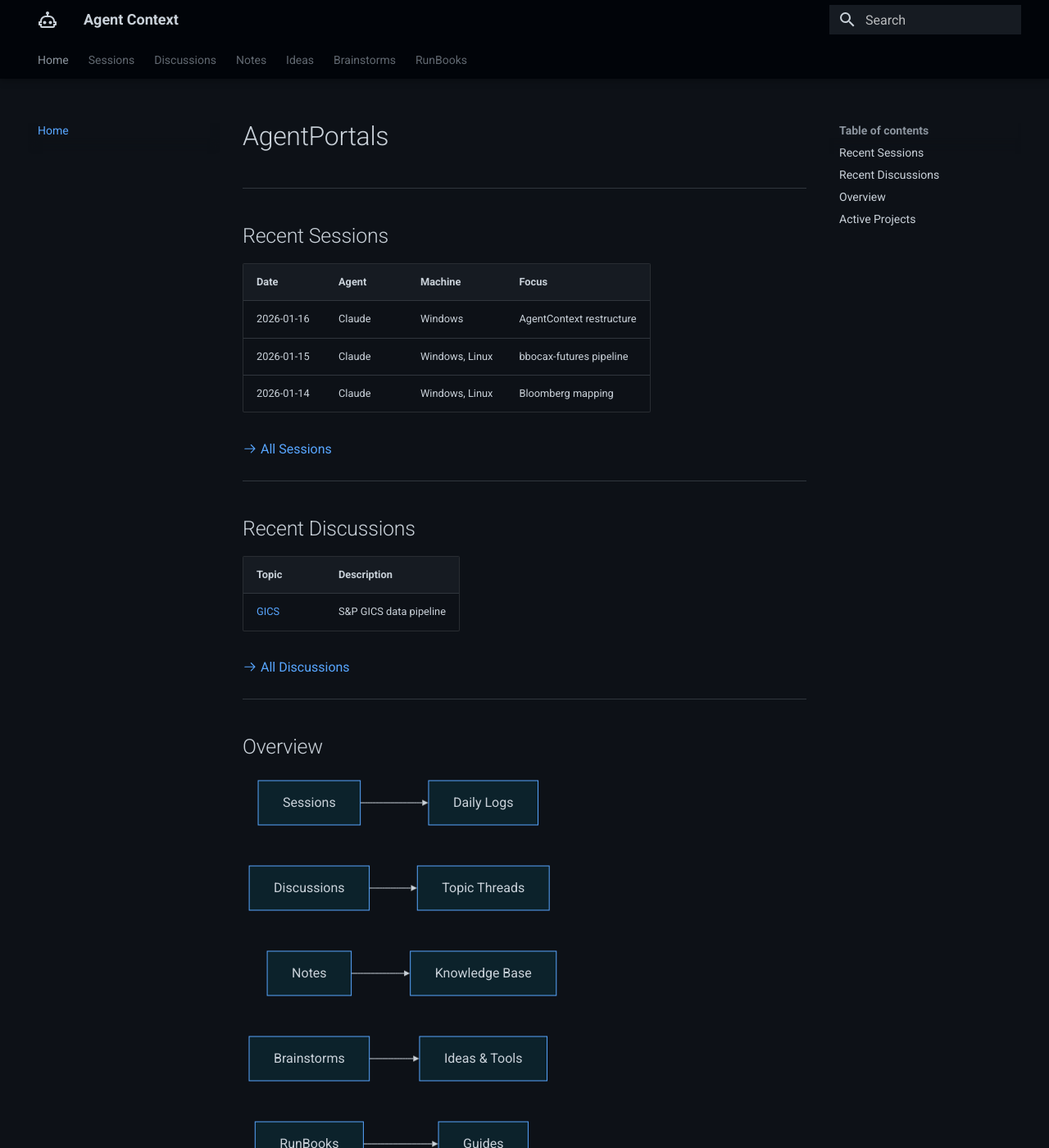
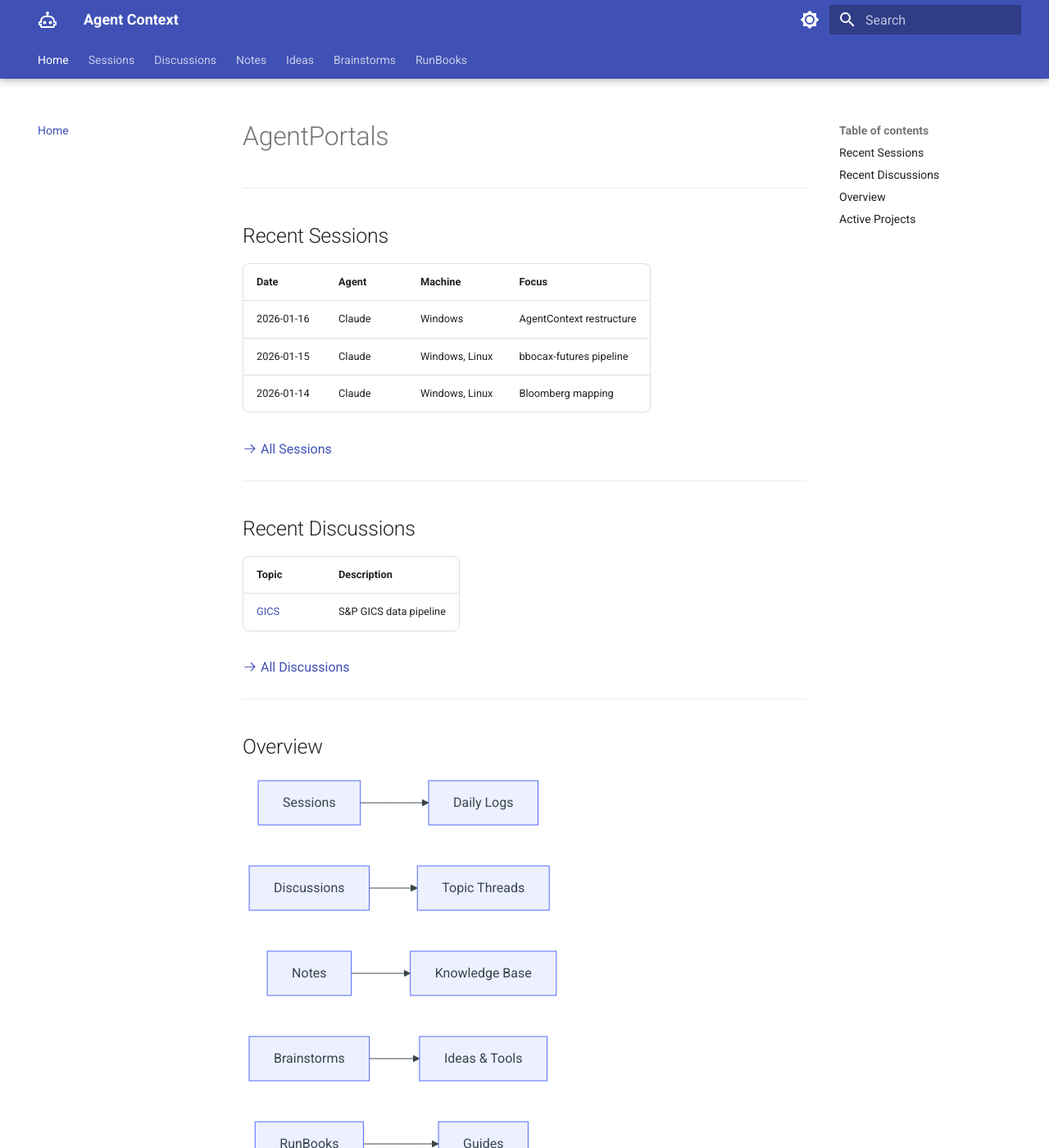
Before and after one commit to ThanuMahee12/AgentContext, an MkDocs documentation site: the page built from docs/index.md, in a window 1280 px wide and 1400 px high. Shown: the whole window at 82% size. Built offline with MkDocs 1.6.1 and Material for MkDocs 9.7.7, drawn with Linux system fonts in a browser that asks for light colours.

Commit message:
style: clean theme with light/dark toggle

```diff
--- a/docs/stylesheets/extra.css
+++ b/docs/stylesheets/extra.css
@@ -1,171 +1,48 @@
-/* Force dark theme everywhere */
-:root,
-[data-md-color-scheme="slate"] {
-  --md-primary-fg-color: #0d1117 !important;
-  --md-primary-fg-color--light: #161b22 !important;
-  --md-primary-fg-color--dark: #010409 !important;
-  --md-primary-bg-color: #c9d1d9 !important;
-  --md-accent-fg-color: #58a6ff !important;
-  --md-default-bg-color: #0d1117 !important;
-  --md-default-fg-color: #c9d1d9 !important;
-  --md-default-fg-color--light: #8b949e !important;
-  --md-default-fg-color--lighter: #6e7681 !important;
-  --md-code-bg-color: #161b22 !important;
-  --md-code-fg-color: #c9d1d9 !important;
-  --md-typeset-a-color: #58a6ff !important;
-  --md-typeset-color: #c9d1d9 !important;
+/* Minimal custom styles - let Material theme handle colors */
+
+/* Smooth transitions for theme toggle */
+body {
+  transition: background-color 0.3s ease, color 0.3s ease;
 }
 
-/* Body & Main content */
-body,
-.md-main,
-.md-content {
-  background-color: #0d1117 !important;
+/* Custom link hover effect */
+.md-typeset a:hover {
+  text-decoration: underline;
 }
 
-/* Header */
-.md-header,
-.md-header[data-md-state="shadow"] {
-  background-color: #010409 !important;
+/* Better code block styling */
+.md-typeset code {
+  padding: 0.2em 0.4em;
+  border-radius: 4px;
 }
 
-/* Navigation tabs */
-.md-tabs {
-  background-color: #010409 !important;
+/* Admonition refinements */
+.md-typeset .admonition,
+.md-typeset details {
+  border-radius: 8px;
 }
 
-.md-tabs__link {
-  color: #8b949e !important;
+/* Table styling */
+.md-typeset table:not([class]) {
+  border-radius: 8px;
+  overflow: hidden;
 }
 
-.md-tabs__link--active,
-.md-tabs__link:hover {
-  color: #58a6ff !important;
+/* Card hover effect */
+.md-typeset .grid.cards > ul > li {
+  transition: transform 0.2s ease, box-shadow 0.2s ease;
 }
 
-/* Sidebar */
-.md-sidebar,
-.md-sidebar__scrollwrap {
-  background-color: #0d1117 !important;
+.md-typeset .grid.cards > ul > li:hover {
+  transform: translateY(-2px);
 }
 
+/* Navigation link transitions */
 .md-nav__link {
-  color: #c9d1d9 !important;
+  transition: color 0.2s ease;
 }
 
-.md-nav__link:hover,
-.md-nav__link--active {
-  color: #58a6ff !important;
+/* Tab transitions */
+.md-tabs__link {
+  transition: color 0.2s ease;
 }
-
-.md-nav__item--active > .md-nav__link {
-  color: #58a6ff !important;
-}
-
-/* Content area */
-.md-typeset {
-  color: #c9d1d9 !important;
-}
-
-.md-typeset h1,
-.md-typeset h2,
-.md-typeset h3,
-.md-typeset h4,
-.md-typeset h5,
-.md-typeset h6 {
-  color: #c9d1d9 !important;
-}
-
-.md-typeset a {
-  color: #58a6ff !important;
-}
-
-/* Code blocks */
-.highlight,
-.highlighttable,
-pre,
-code {
-  background-color: #161b22 !important;
-}
-
-.md-typeset code {
-  background-color: #161b22 !important;
-  color: #c9d1d9 !important;
-}
-
-/* Admonitions */
-.md-typeset .admonition,
-.md-typeset details {
-  background-color: #161b22 !important;
-  border-color: #30363d !important;
-}
-
-.md-typeset .admonition-title,
-.md-typeset summary {
-  background-color: #21262d !important;
-}
-
-/* Tables */
-.md-typeset table:not([class]) {
-  background-color: #0d1117 !important;
-}
-
-.md-typeset table:not([class]) th {
-  background-color: #161b22 !important;
-  color: #c9d1d9 !important;
-}
-
-.md-typeset table:not([class]) td {
-  border-color: #30363d !important;
-}
-
-/* Footer */
-.md-footer {
-  background-color: #010409 !important;
-}
-
-.md-footer-meta {
-  background-color: #010409 !important;
-}
-
-/* Search */
-.md-search__form {
-  background-color: #161b22 !important;
-}
-
-.md-search__input {
-  background-color: #161b22 !important;
-  color: #c9d1d9 !important;
-}
-
-/* Cards */
-.md-typeset .grid.cards > ul > li {
-  background-color: #161b22 !important;
-  border-color: #30363d !important;
-}
-
-/* Tabs */
-.md-typeset .tabbed-labels > label {
-  color: #8b949e !important;
-}
-
-.md-typeset .tabbed-labels > label--active,
-.md-typeset .tabbed-labels > label:hover {
-  color: #58a6ff !important;
-}
-
-/* Task lists */
-.md-typeset .task-list-indicator::before {
-  background-color: #58a6ff !important;
-}
-
-/* Horizontal rules */
-.md-typeset hr {
-  border-color: #30363d !important;
-}
-
-/* Blockquotes */
-.md-typeset blockquote {
-  border-color: #30363d !important;
-  color: #8b949e !important;
-}
--- a/mkdocs.yml
+++ b/mkdocs.yml
@@ -9,9 +9,20 @@ theme:
     logo: material/robot-outline
     repo: fontawesome/brands/github
   palette:
-    scheme: slate
-    primary: black
-    accent: cyan
+    # Light mode
+    - scheme: default
+      primary: indigo
+      accent: indigo
+      toggle:
+        icon: material/brightness-7
+        name: Switch to dark mode
+    # Dark mode
+    - scheme: slate
+      primary: indigo
+      accent: indigo
+      toggle:
+        icon: material/brightness-4
+        name: Switch to light mode
   features:
     - navigation.tabs
     - navigation.tabs.sticky
```
